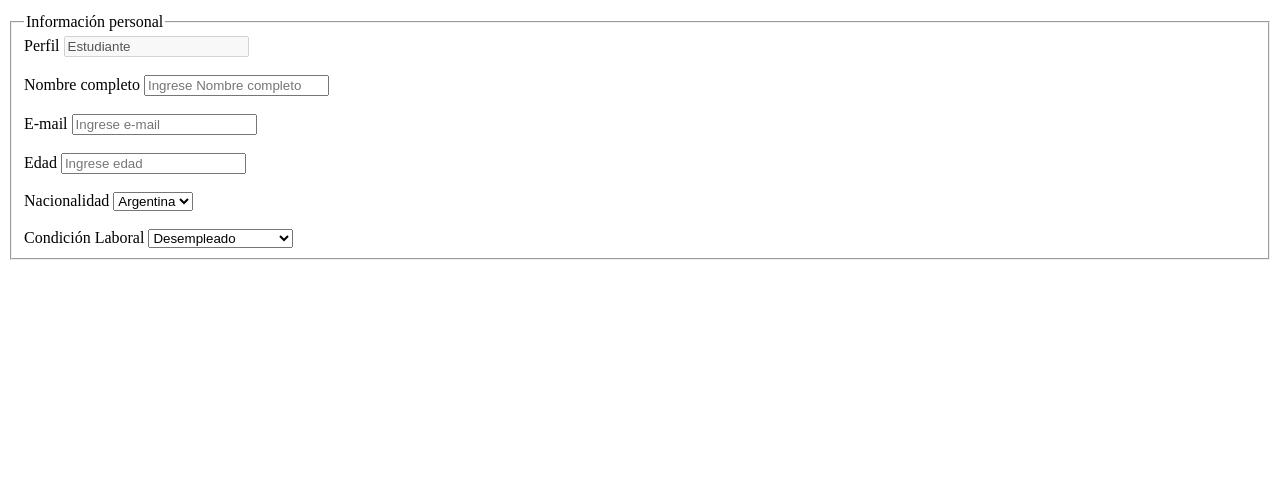
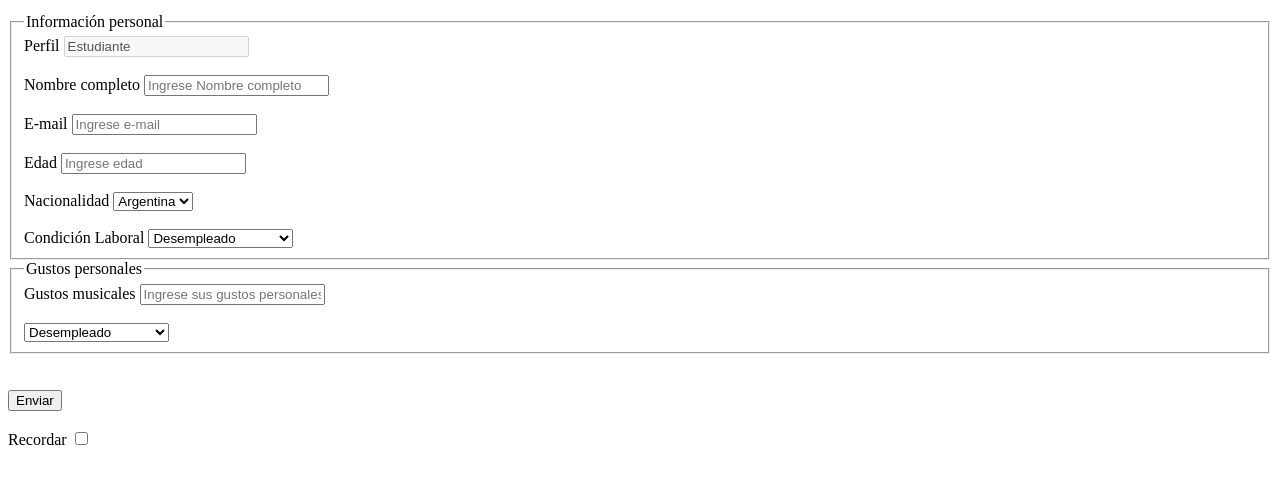
Before and after one commit to floranderson/LC2, a plain HTML site: page UN2/Practica 2/perfil.html in a window 1280 px wide. Shown: the part 101-584 px from the top of the page. Drawn offline with Linux system fonts and the light colour scheme.

Commit message:
finalizacion ej 2.2

```diff
--- a/UN2/Practica 2/perfil.html
+++ b/UN2/Practica 2/perfil.html
@@ -39,8 +39,24 @@
                     <option value="full-time">Trabajo full-time</option>
                 </select>
             </fieldset>
+            <fieldset>
+                <legend>Gustos personales</legend>
+                <label for="gustosm">Gustos musicales</label>
+                <input type="text" id="gustosm" name="gustosm" placeholder="Ingrese sus gustos personales" /><br><br>
+
+                <select name="comidap" id="comidap">
+                    <option value="Fideos con salsa">Desempleado</option>
+                    <option value="Pizza">En búsqueda laboral</option>
+                    <option value="Arroz blanco">Trabajo part-time</option>
+                    <option value="Guiso de lentejas">Trabajo full-time</option>
+                </select>
 
 
+            </fieldset>
+                <br><br>
+                <input type="submit" value="Enviar"/><br><br>
+                <label for="rememberme">Recordar</label>
+                <input type="checkbox" name="rememberme" id="rememberme"/>
         </form>
 
     </body>
```
